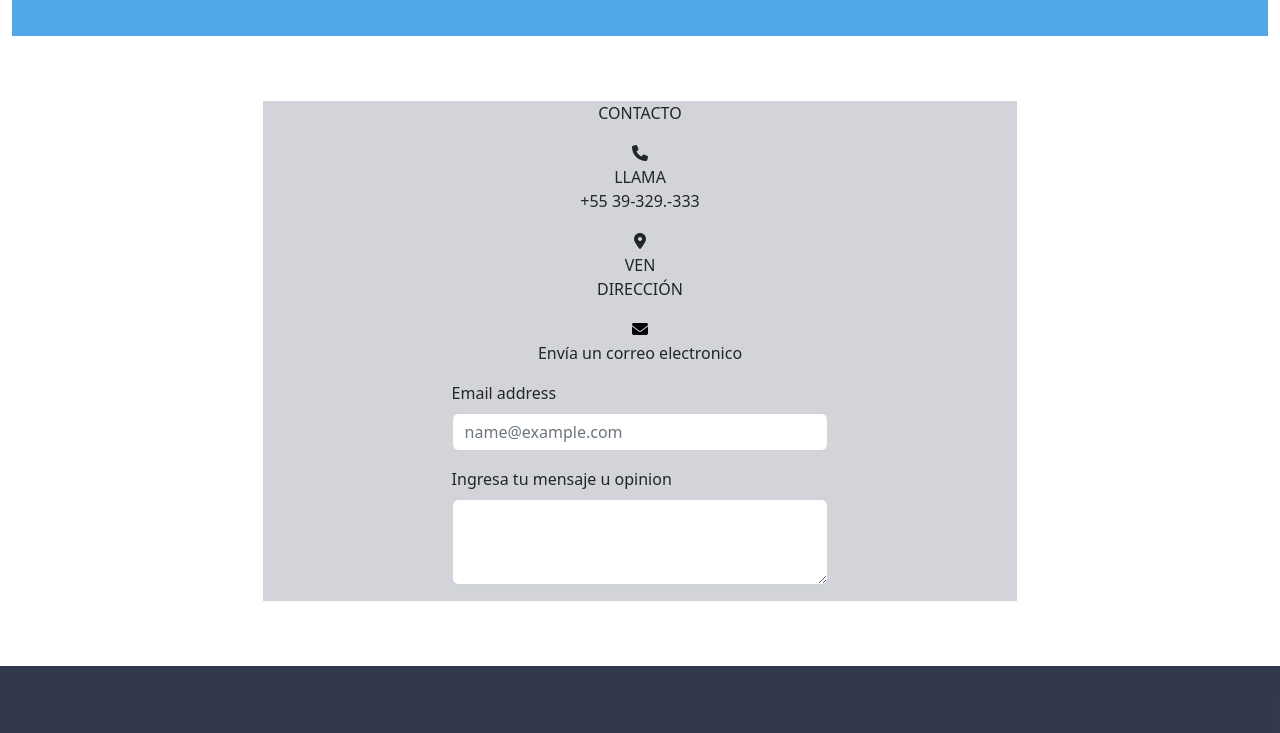
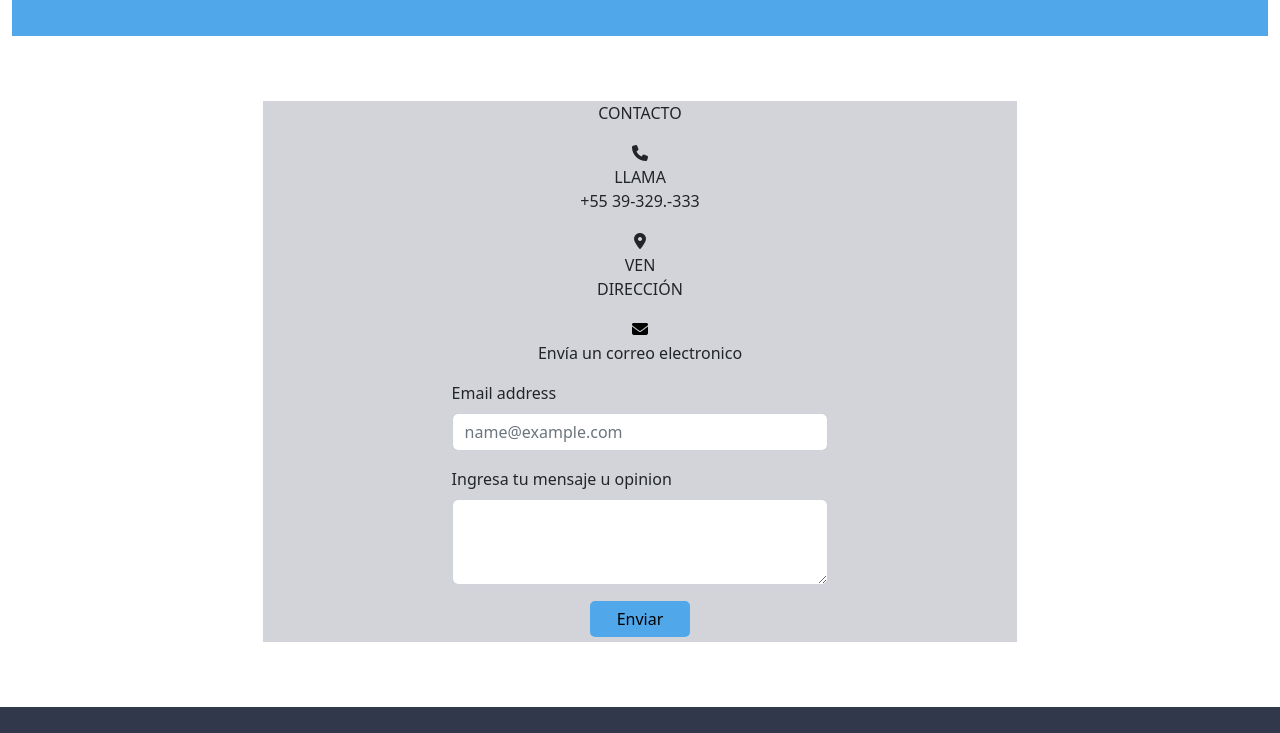
Before and after one commit to jose98-art/proyectoCARIBE, a website: page ArchivosHTML/contactos.html in a window 1280 px wide. Shown: the part 67-800 px from the top of the page. Drawn offline with Linux system fonts and the light colour scheme; a web font is replaced by a local one.

Commit message:
agregando acentos

```diff
--- a/ArchivosHTML/contactos.html
+++ b/ArchivosHTML/contactos.html
@@ -88,7 +88,7 @@
           <label for="mensaje" class="form-label">Ingresa tu mensaje u opinion</label>
           <textarea class="form-control" id="mensaje" rows="3"></textarea>
         </div>
-
+        <button class="buEnviar" type="submit">Enviar</button>
 
       </div>
 
--- a/archivoSCSS/_querie.scss
+++ b/archivoSCSS/_querie.scss
@@ -403,6 +403,16 @@
                 }
             }
         }
+        .buEnviar{
+            padding: 6px;
+            width: 100px;
+            background-color: $azulclaro;
+            border: none;
+            border-radius: 5px;
+            margin-bottom: 5px;
+
+        }
+
     }
 
 
--- a/archivoSCSS/_variables.scss
+++ b/archivoSCSS/_variables.scss
@@ -7,6 +7,7 @@ $azulC:#4ae7ff; se reemplaso este variable en el mapa
 $azulF:#0f206c;
 $blanc:#ffffff;
 $Negro:#000000;
+$azulclaro:rgb(80, 168, 234)  ;
 /*
 $azulcl:rgba(76, 182, 198,.2); se reemplaso este variable en el mapa
 */
```
Also changed, not shown: ArchivosHTML/horarios.html (+3 -3 lines), Estilos/styles.css, 1 other file.
